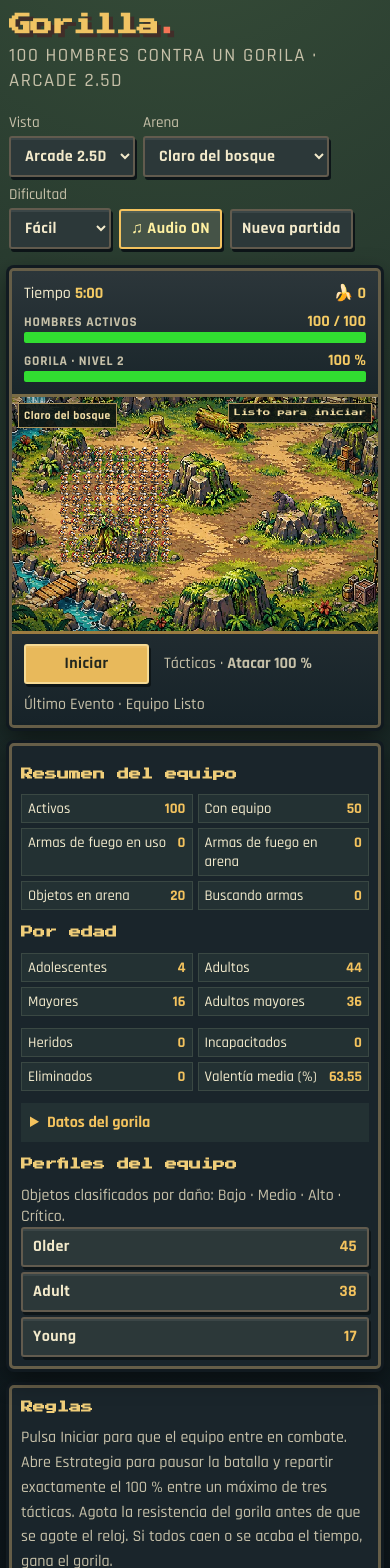
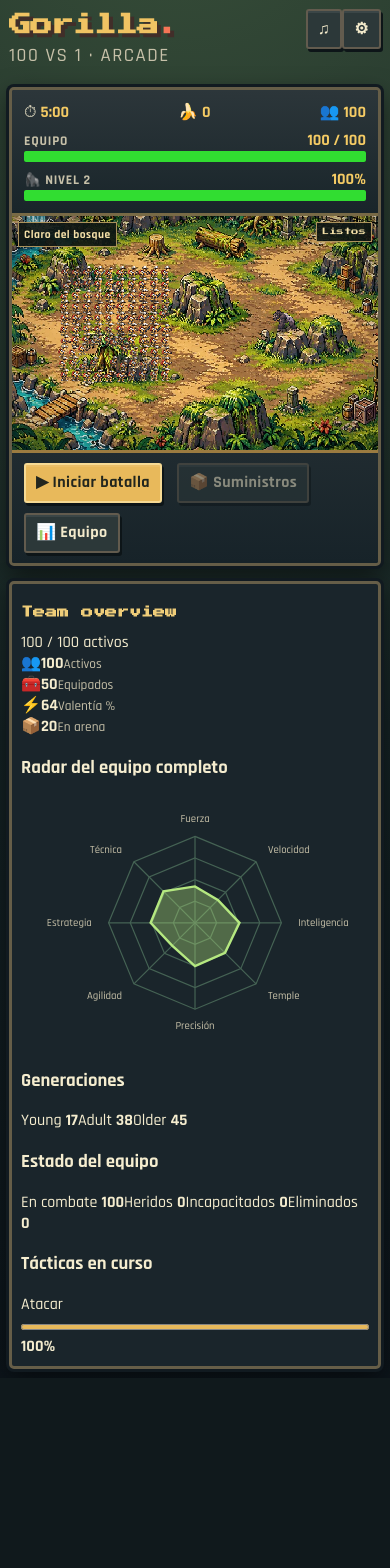
Before and after one commit to BrayanQuirino/gorilla, a React (Vite) app: page / in a window 390 px wide. Shown: the top 1568 px of the page. After the commit the page ends 1378 px from the top, so only its background shows below. Built offline with nearby package versions, Linux system fonts and the light colour scheme.

Commit message:
Create mobile-first battle HUD, expandable settings and visual team stats; show all tactics

```diff
--- a/src/main.jsx
+++ b/src/main.jsx
@@ -1,11 +1,11 @@
 import React, { useEffect, useRef, useState } from 'react';
 import { createRoot } from 'react-dom/client';
 import catalogo from './data/objetos.json';
-import { crear_sorteo_objetos, preparar_equipo, habilidades, radar_arquetipo } from './roster.js';
-import { alto, ancho, avanzar_batalla, crear_batalla, activo, aplicar_plan, comprar_suministro, dificultades, clase_danio, danio_humano, radio_ataque, rango_golpe_gorila, velocidad_gorila, duracion_segunda_vida, reanudar_segunda_vida, en_furia } from './battle.js';
+import { crear_sorteo_objetos, preparar_equipo, habilidades } from './roster.js';
+import { alto, ancho, avanzar_batalla, crear_batalla, activo, aplicar_plan, comprar_suministro, dificultades, duracion_segunda_vida, reanudar_segunda_vida, en_furia } from './battle.js';
 import { crear_dibujante } from './arena.js';
 import { crear_dibujante_3d } from './arena3d.js';
-import { ARENAS, TACTICAS, SUMINISTROS, resumir_equipo } from './rules.js';
+import { ARENAS, TACTICAS, SUMINISTROS } from './rules.js';
 import retrato_furia from './art/gorila-segunda-vida.webp';
 import { crear_audio_arcade } from './audio.js';
 import './style.css';
@@ -52,83 +52,54 @@ const categorias = {
   Exploración: ['buscar_armas', 'distraer'],
 };
 
-function Cifras({ entradas }) {
-  return <dl className="cifras">
-    {entradas.map(([nombre, valor]) => <div key={nombre}><dt>{nombre}</dt><dd>{formato.format(valor)}</dd></div>)}
-  </dl>;
+
+function Segmento({ titulo, grupos }) {
+  const total=grupos.reduce((acc,g)=>acc+g.valor,0)||1;
+  return <section className="estadistica-visual">
+    <h3>{titulo}</h3>
+    <div className="barra-segmentos" role="img" aria-label={grupos.map(g=>g.nombre+': '+g.valor).join(', ')}>
+      {grupos.filter(g=>g.valor>0).map(g=><div key={g.nombre} title={g.nombre+': '+g.valor}
+        style={{width:(100*g.valor/total)+'%',background:g.color}} />)}
+    </div>
+    <div className="leyenda">{grupos.map(g=><span key={g.nombre}><i style={{background:g.color}} />{g.nombre} <b>{g.valor}</b></span>)}</div>
+  </section>;
 }
-
-function PanelEquipo({ batalla, perfil, cambiar_perfil }) {
-  const perfiles = new Map();
-  for (const hombre of batalla.hombres) {
-    if (!perfiles.has(hombre.arquetipo)) perfiles.set(hombre.arquetipo, []);
-    perfiles.get(hombre.arquetipo).push(hombre);
+function Indicador({titulo,valor,icono}) {
+  return <div className="indicador"><span aria-hidden="true">{icono}</span><strong>{formato.format(valor)}</strong><small>{titulo}</small></div>;
 }
-  const miembros = perfiles.get(perfil);
-  const radar = radar_arquetipo[perfil];
-  const activos = batalla.hombres.filter(activo);
-  const en_suelo = batalla.armas_suelo.filter(objeto => !objeto.recogido_por);
-  const resumen = resumir_equipo(batalla.hombres, en_suelo);
-  const armas = activos.filter(hombre => hombre.objeto?.tipo === 'fuego').length;
-  const armas_suelo = en_suelo.filter(item => item.objeto.tipo === 'fuego').length;
-  const media_valentia = activos.length ? activos.reduce((total, hombre) => total + hombre.valentia, 0) / activos.length : 0;
-  const g = batalla.gorila;
-  const [golpe_min, golpe_max] = rango_golpe_gorila(g);
-  return <aside aria-label="Resumen del equipo">
-    {miembros ? <>
-      <button onClick={() => cambiar_perfil(null)}>← Todos los perfiles</button>
-      <h2>{perfil}</h2>
-      <p>{miembros.filter(activo).length} activos de {miembros.length} · Radar base del perfil</p>
-      <Radar radar={radar} />
-      <Cifras entradas={habilidades.map((eje, indice) => [etiquetas[indice], radar[eje]])} />
-      <h2>Vida y daño por integrante</h2>
-      <p>Daño máximo por impacto acertado, en puntos de vida del gorila. Baja hasta 30 % en el límite del alcance.</p>
-      <div className="fichas-perfil">
-        {miembros.map(hombre => {
-          const disparo = hombre.objeto?.tipo === 'fuego' && hombre.objeto.municion > 0;
-          return <div key={hombre.id}>
-            <strong>#{hombre.id} · {hombre.edad} años</strong>
-            <span>{formato.format(hombre.vida)} / {formato.format(hombre.vida_maxima)} PV</span>
-            <small>{activo(hombre) ? `${formato.format(danio_humano(hombre, disparo, g.fase === 'recuperacion' ? 1.35 : 1))} PV máx. por ${disparo ? 'disparo' : 'golpe'} · Objeto: ${clase_danio(hombre.objeto)}` : hombre.estado}</small>
-          </div>;
-        })}
+function PanelEquipo({ batalla }) {
+  const vivos=batalla.hombres.filter(activo),total=batalla.hombres.length;
+  const promedio=Object.fromEntries(habilidades.map(eje=>[eje,vivos.length
+    ? vivos.reduce((s,h)=>s+h.radar[eje],0)/vivos.length:0]));
+  const tipo=nombre=>batalla.hombres.filter(h=>h.arquetipo===nombre).length;
+  const equipados=vivos.filter(h=>h.objeto).length;
+  const lesionados=vivos.filter(h=>h.estado==='herido').length;
+  const incapacitados=batalla.hombres.filter(h=>h.estado==='incapacitado').length;
+  const eliminados=batalla.hombres.filter(h=>h.estado==='eliminado').length;
+  const valentia=vivos.length?Math.round(vivos.reduce((s,h)=>s+h.valentia,0)/vivos.length):0;
+  return <aside className="panel-equipo" aria-label="Estadísticas gráficas del equipo">
+    <div className="panel-titulo"><h2>Team overview</h2><span>{vivos.length} / {total} activos</span></div>
+    <div className="indicadores">
+      <Indicador titulo="Activos" valor={vivos.length} icono="👥"/>
+      <Indicador titulo="Equipados" valor={equipados} icono="🧰"/>
+      <Indicador titulo="Valentía %" valor={valentia} icono="⚡"/>
+      <Indicador titulo="En arena" valor={batalla.armas_suelo.filter(o=>!o.recogido_por).length} icono="📦"/>
     </div>
-    </> : <>
-      <h2>Resumen del equipo</h2>
-      <Cifras entradas={[
-        ['Activos', activos.length], ['Con equipo', resumen.armados],
-        ['Armas de fuego en uso', armas], ['Armas de fuego en arena', armas_suelo],
-        ['Objetos en arena', en_suelo.length], ['Buscando armas', activos.filter(h => h.orden === 'buscar_armas').length],
+    <div className="equipo-radar"><h3>Radar del equipo completo</h3><Radar radar={promedio} /></div>
+    <Segmento titulo="Generaciones" grupos={[
+      {nombre:'Young',valor:tipo('Young'),color:'#6ddac5'},
+      {nombre:'Adult',valor:tipo('Adult'),color:'#eec368'},
+      {nombre:'Older',valor:tipo('Older'),color:'#a9a8f2'}
     ]} />
-      <h2>Por edad</h2>
-      <Cifras entradas={[
-        ['Adolescentes', resumen.edades.adolescentes],
-        ['Adultos', resumen.edades.jovenes + resumen.edades.adultos],
-        ['Mayores', resumen.edades.mayores], ['Adultos mayores', resumen.edades.ancianos],
+    <Segmento titulo="Estado del equipo" grupos={[
+      {nombre:'En combate',valor:Math.max(0,vivos.length-lesionados),color:'#71d58b'},
+      {nombre:'Heridos',valor:lesionados,color:'#f1b34f'},
+      {nombre:'Incapacitados',valor:incapacitados,color:'#e58a53'},
+      {nombre:'Eliminados',valor:eliminados,color:'#bd6268'}
     ]} />
-      <Cifras entradas={[
-        ['Heridos', activos.filter(h => h.estado === 'herido').length],
-        ['Incapacitados', batalla.hombres.filter(h => h.estado === 'incapacitado').length],
-        ['Eliminados', batalla.hombres.filter(h => h.estado === 'eliminado').length],
-        ['Valentía media (%)', media_valentia],
-      ]} />
-      <details className="ficha-gorila">
-        <summary>Datos del gorila</summary>
-        <Cifras entradas={[
-          ['Vida actual (PV)', g.vida], ['Vida máxima (PV)', g.vida_maxima],
-          ['Fuerza (×)', g.fuerza], ['Persecución (u/s)', velocidad_gorila.persecucion],
-          ['Repliegue (u/s)', velocidad_gorila.repliegue], ['Embestida (u/s)', velocidad_gorila.embestida], ['Alcance del golpe (u)', radio_ataque(g, 'barrido')],
-          ['Daño mínimo (PV)', golpe_min], ['Daño máximo (PV)', golpe_max],
-        ]} />
-        <p>Daño de un golpe directo antes de defensa. Disminuye con la distancia. El lanzamiento quita entre 92 % y 116 % de la vida máxima del combatiente.</p>
-      </details>
-      <h2>Perfiles del equipo</h2>
-      <p>Objetos clasificados por daño: Bajo · Medio · Alto · Crítico.</p>
-      <div className="perfiles">
-        {[...perfiles].sort((a, b) => b[1].length - a[1].length || a[0].localeCompare(b[0], 'es')).map(([nombre, grupo]) =>
-          <button key={nombre} onClick={() => cambiar_perfil(nombre)}><span>{nombre}</span><strong>{grupo.length}</strong></button>)}
+    <div className="tacticas-grafico"><h3>Tácticas en curso</h3>
+      {Object.entries(batalla.plan).map(([id,valor])=><div key={id}><span>{TACTICAS[id].nombre}</span><progress value={valor} max="100"/><b>{valor}%</b></div>)}
     </div>
-    </>}
   </aside>;
 }
 
@@ -150,81 +121,67 @@ const descripciones = {
   distraer: 'Rodean al gorila a distancia para atraer su atención.',
 };
 
-function MenuEstrategia({ dialogo, batalla, categoria, cambiar_categoria, plan, cambiar_plan, comprar, reanudar, cancelar }) {
-  const elegidas = Object.entries(plan);
-  const disponible = 100 - elegidas.reduce((total, [, porcentaje]) => total + porcentaje, 0);
-  function porcentaje(id, valor) {
-    const siguiente = {...plan};
+
+function MenuEstrategia({dialogo,batalla,categoria,cambiar_categoria,plan,cambiar_plan,comprar,reanudar,cancelar}) {
+  const entradas=Object.entries(TACTICAS);
+  const suma=Object.values(plan).reduce((a,b)=>a+b,0);
+  function porcentaje(id,valor) {
+    const siguiente={...plan};
     const actual=siguiente[id]||0;
+    if(valor===actual)return;
     if(valor===0) {
-      if(elegidas.length<=1)return;
+      if(Object.keys(siguiente).length===1)return;
       delete siguiente[id];
       const destino=Object.keys(siguiente).sort((a,b)=>siguiente[b]-siguiente[a])[0];
       siguiente[destino]+=actual;
     } else if(!actual) {
-      if(elegidas.length>=3)return;
       const donante=Object.keys(siguiente).sort((a,b)=>siguiente[b]-siguiente[a])[0];
-      const cesion=Math.min(valor,siguiente[donante]-5);
-      if(cesion<5)return;
-      siguiente[donante]-=cesion;
-      siguiente[id]=cesion;
+      const cantidad=Math.min(valor,Math.max(0,siguiente[donante]-5));
+      if(cantidad<5)return;
+      siguiente[donante]-=cantidad;siguiente[id]=cantidad;
+    } else if(valor>actual) {
+      let falta=valor-actual;
+      for(const otro of Object.keys(siguiente).filter(x=>x!==id).sort((a,b)=>siguiente[b]-siguiente[a])) {
+        const mover=Math.min(falta,siguiente[otro]-5);
+        siguiente[otro]-=mover;falta-=mover;
+        if(!falta)break;
+      }
+      siguiente[id]=valor-falta;
     } else {
-      let diferencia=valor-actual;
-      if(diferencia>0) {
-        for(const otro of Object.keys(siguiente).filter(x=>x!==id).sort((a,b)=>siguiente[b]-siguiente[a])) {
-          const movible=Math.min(diferencia,siguiente[otro]-5);
-          siguiente[otro]-=movible;diferencia-=movible;
-          if(!diferencia)break;
-        }
-        siguiente[id]=valor-diferencia;
-      } else if(diferencia<0) {
       const destino=Object.keys(siguiente).filter(x=>x!==id).sort((a,b)=>siguiente[b]-siguiente[a])[0];
       if(!destino)return;
-        siguiente[id]=valor;
-        siguiente[destino]-=diferencia;
-      }
+      siguiente[destino]+=actual-valor;siguiente[id]=valor;
     }
     cambiar_plan(siguiente);
   }
   return <dialog ref={dialogo} className="menu-estrategia" aria-labelledby="titulo-estrategia"
-    onCancel={evento => { evento.preventDefault(); cancelar(); }}>
-    <header>
-      <h2 id="titulo-estrategia">Estrategia</h2>
-      <p>Reparte el 100 % de los hombres activos entre un máximo de tres tácticas.</p>
-    </header>
-    <div className="tabs-retro" role="group" aria-label="Categorías de estrategia">
-      {[...Object.keys(categorias), 'Suministros'].map(nombre => <button key={nombre}
-        aria-pressed={categoria === nombre} onClick={() => cambiar_categoria(nombre)}>{nombre}</button>)}
+    onCancel={e=>{e.preventDefault();cancelar();}}>
+    <header className="menu-cabecera"><h2 id="titulo-estrategia">{categoria==='Suministros'?'📦 Suministros':'⚔️ Tácticas'}</h2>
+      <button onClick={cancelar} aria-label="Cerrar">✕</button></header>
+    <div className="tabs-retro">
+      <button aria-pressed={categoria!=='Suministros'} onClick={()=>cambiar_categoria('Combate')}>⚔️ Tácticas</button>
+      <button aria-pressed={categoria==='Suministros'} onClick={()=>cambiar_categoria('Suministros')}>📦 Suministros</button>
     </div>
-    {categoria === 'Suministros' ? <>
-      <p className="saldo">🍌 {batalla.bananas} bananas disponibles · {batalla.entregas.length} paquetes en camino</p>
-      <div className="lista-suministros">{Object.entries(SUMINISTROS).map(([id, suministro]) =>
-        <button key={id} disabled={batalla.bananas < suministro.costo || (suministro.solo_con_reservas && !batalla.reservas)}
-          onClick={() => comprar(id)}><span>{suministro.nombre}</span><strong>{suministro.costo} 🍌</strong></button>)}</div>
-    </> : <>
-      <div className="reparto-tactico">
-        {elegidas.map(([id, valor]) => <div key={id}>
-          <label>{TACTICAS[id].nombre} · {valor} %
-            <input type="range" aria-label={`Porcentaje para ${TACTICAS[id].nombre}`}
-              min="0" max="100" step="5" value={valor}
-              onChange={evento => porcentaje(id, Number(evento.target.value))} />
-          </label>
-          <button onClick={() => porcentaje(id, 0)} aria-label={`Quitar ${TACTICAS[id].nombre}`}>Quitar</button>
-        </div>)}
-        <p role="status">Asignado: {100-disponible} % / 100 % · {elegidas.length} de 3 tácticas</p>
+    {categoria==='Suministros'?
+      <><p className="saldo">🍌 {batalla.bananas} · {batalla.entregas.length} en camino</p>
+      <div className="lista-suministros">{Object.entries(SUMINISTROS).map(([id,item])=>
+        <button key={id} disabled={batalla.bananas<item.costo||(item.solo_con_reservas&&!batalla.reservas)}
+          onClick={()=>comprar(id)}><span>{item.nombre}</span><strong>{item.costo} 🍌</strong></button>)}</div></>
+      :<><div className="total-tactico"><span>Equipo asignado</span><strong>{suma}%</strong></div>
+      <div className="tacticas-todas">{entradas.map(([id,t])=>{
+        const valor=plan[id]||0;
+        return <div className="tactica-fila" key={id}>
+          <div className="tactica-cabecera"><strong>{t.nombre}</strong><b>{valor}%</b></div>
+          <div className="tactica-ajuste">
+            <input type="range" aria-label={t.nombre} min="0" max="100" step="5" value={valor}
+              onChange={e=>porcentaje(id,Number(e.target.value))}/>
+            <button disabled={valor===0&&Math.max(...Object.values(plan))<=5}
+              onClick={()=>porcentaje(id,valor?0:10)}>{valor?'✕':'+'}</button>
           </div>
-      <div className="ordenes">
-        {categorias[categoria].map(id => <button key={id} aria-pressed={Boolean(plan[id])}
-          disabled={Boolean(plan[id]) || elegidas.length >= 3 || Math.max(...Object.values(plan)) <= 5}
-          onClick={() => porcentaje(id, id === 'buscar_armas' ? 10 : 25)}>
-          <strong>{TACTICAS[id].nombre}</strong><span>{descripciones[id]}</span>
-        </button>)}
-      </div>
-    </>}
-    <footer>
-      <button onClick={cancelar}>Cerrar sin aplicar tácticas</button>
-      <button className="principal" disabled={disponible!==0} onClick={reanudar}>Reanudar</button>
-    </footer>
+        </div>;
+      })}</div></>}
+    <footer><button onClick={cancelar}>Cancelar</button>
+      <button className="principal" onClick={reanudar} disabled={suma!==100}>Aplicar y jugar</button></footer>
   </dialog>;
 }
 
@@ -237,7 +194,7 @@ function App() {
   const [modo_visual, cambiar_modo_visual] = useState('3d');
   const [categoria, cambiar_categoria] = useState('Combate');
   const [plan, cambiar_plan] = useState({});
-  const [perfil, cambiar_perfil] = useState(null);
+  const [panel_movil, cambiar_panel_movil] = useState(null);
   const [, actualizar_panel] = useState(0);
   const canvas = useRef(null);
   const dibujar = useRef(null);
@@ -252,7 +209,6 @@ function App() {
   const gorila = batalla.gorila;
   const anuncio = gorila.segunda_vida === 'anuncio';
   const activos = batalla.hombres.filter(activo).length;
-  const ultimo_evento = batalla.eventos.at(-1);
   const segundos = Math.ceil(batalla.tiempo);
   const reloj = `${Math.floor(segundos / 60)}:${String(segundos % 60).padStart(2, '0')}`;
 
@@ -322,7 +278,8 @@ function App() {
     return () => clearTimeout(aviso);
   }, [batalla, anuncio]);
 
-  function abrir_estrategia() {
+  function abrir_estrategia(seccion='Combate') {
+    cambiar_categoria(seccion);
     cambiar_plan({ ...batalla.plan });
     cambiar_pausa(true);
     dialogo.current.showModal();
@@ -343,7 +300,7 @@ function App() {
     indice_sonido.current=0;
     cambiar_arte_listo(false);
     cambiar_batalla(partida(nivel, arena));
-    cambiar_perfil(null);
+    cambiar_panel_movil(null);
     cambiar_inicio(false);
     cambiar_categoria('Combate');
     cambiar_pausa(false);
@@ -356,61 +313,68 @@ function App() {
     }
   }
 
-  return <main>
-    <header className="cabecera">
-      <div><h1>Gorilla<span>.</span></h1><p>100 hombres contra un gorila · Arcade 2.5D</p></div>
-      <div className="configuracion">
-        <label>Vista <select aria-label="Vista" value={modo_visual} onChange={e => { cambiar_arte_listo(false); cambiar_modo_visual(e.target.value); }}><option value="3d">Arcade 2.5D</option><option value="2d">Retro 2D</option></select></label>
-        <label>Arena <select aria-label="Arena" value={arena_elegida} onChange={evento=>{const id=evento.target.value;cambiar_arena(id);nueva_partida(dificultad,id);}}>{Object.entries(ARENAS).map(([id,a])=><option value={id} key={id}>{a.nombre}</option>)}</select></label>
-        <label>Dificultad <select aria-label="Dificultad" value={dificultad} onChange={evento => {
-          const nivel = Number(evento.target.value);
-          cambiar_dificultad(nivel);
-          nueva_partida(nivel);
-        }}>{dificultades.map((nombre, indice) => <option value={indice} key={nombre}>{nombre}</option>)}</select></label>
-        <button type="button" aria-pressed={sonido} onClick={() => cambiar_sonido(v=>!v)}>{sonido ? "♫ Audio ON" : "♫ Audio OFF"}</button>
-        <button onClick={() => nueva_partida()}>Nueva partida</button>
+  return <main className="juego-app">
+    <header className="cabecera movil-cabecera">
+      <div className="marca"><h1>Gorilla<span>.</span></h1><p>100 vs 1 · ARCADE</p></div>
+      <div className="cabecera-acciones">
+        <button onClick={()=>cambiar_sonido(v=>!v)} aria-label={sonido?'Silenciar':'Activar audio'}>{sonido?'♫':'♪̸'}</button>
+        <button onClick={()=>cambiar_panel_movil('ajustes')} aria-label="Ajustes">⚙</button>
       </div>
     </header>
     <div className="tablero">
       <section className="campo" aria-label="Campo de combate">
         <div className="marcador">
-          <div className="datos-marcador"><span>Tiempo <strong>{reloj}</strong></span><span>🍌 <strong>{batalla.bananas}</strong></span></div>
-          <Barra nombre="Hombres activos" valor={activos} maximo={100} detalle={`${activos} / 100`} />
-          <Barra nombre={`Gorila · Nivel ${gorila.nivel}${en_furia(gorila) ? ' · Furia' : ''}`} valor={gorila.vida} maximo={gorila.vida_maxima}
-            detalle={`${Math.ceil(gorila.vida / gorila.vida_maxima * 100)} %`} />
+          <div className="datos-marcador"><span>⏱ <strong>{reloj}</strong></span>
+            <span>🍌 <strong>{batalla.bananas}</strong></span>
+            <span>👥 <strong>{activos}</strong></span></div>
+          <Barra nombre="Equipo" valor={activos} maximo={100} detalle={activos+' / 100'}/>
+          <Barra nombre={'🦍 Nivel '+gorila.nivel+(en_furia(gorila)?' · Furia':'')}
+            valor={gorila.vida} maximo={gorila.vida_maxima}
+            detalle={Math.ceil(gorila.vida/gorila.vida_maxima*100)+'%'}/>
         </div>
         <div className="arena" aria-busy={cargando_arena}>
-          <canvas key={modo_visual} ref={canvas} width={ancho} height={alto} aria-label={ARENAS[batalla.arena].nombre} />
+          <canvas key={modo_visual} ref={canvas} width={ancho} height={alto} aria-label={ARENAS[batalla.arena].nombre}/>
           <div className="nombre-arena">{ARENAS[batalla.arena].nombre}</div>
-          {(batalla.resultado || !iniciada || en_pausa || cargando_arena) && (
-            <div className="estado" role="status">
-              {batalla.resultado || (cargando_arena ? 'Cargando arena' : iniciada ? 'Pausa táctica' : 'Listo para iniciar')}
-            </div>
-          )}
-          {anuncio && <div className="segunda-vida" role="status" aria-label="Segunda vida del gorila">
-            <img src={retrato_furia} alt="" />
-            <strong>Segunda vida</strong>
-            <span>Furia permanente</span>
+          {(batalla.resultado||!iniciada||en_pausa||cargando_arena)&&
+            <div className="estado" role="status">{batalla.resultado||
+              (cargando_arena?'Cargando arena':iniciada?'Pausa':'Listos')}</div>}
+          {anuncio&&<div className="segunda-vida" role="status" aria-label="Segunda vida del gorila">
+            <img src={retrato_furia} alt=""/>
+            <strong>SEGUNDA VIDA</strong><span>+15% de vida · Furia permanente</span>
           </div>}
         </div>
-        <div className="controles-arcade">
-          {!iniciada ? <button className="principal" disabled={cargando_arena} onClick={() => { audio.current?.activar(sonido); cambiar_inicio(true); }}>Iniciar</button> : <button ref={boton_estrategia} className="principal" aria-haspopup="dialog"
-            disabled={Boolean(batalla.resultado) || cargando_arena || anuncio} onClick={abrir_estrategia}>Estrategia</button>}
-          <p>Tácticas · <strong>{Object.entries(batalla.plan).map(([id, valor]) => `${TACTICAS[id].nombre} ${valor} %`).join(' · ') || 'Guardia'}</strong></p>
-          <p className="ultimo-evento">Último evento · {ultimo_evento?.tipo.replaceAll('_', ' ') || 'Equipo listo'}</p>
+        <div className="controles-arcade botones-juego">
+          {!iniciada?
+            <button className="principal" disabled={cargando_arena}
+              onClick={()=>{audio.current?.activar(sonido);cambiar_inicio(true);}}>▶ Iniciar batalla</button>:
+            <button className="principal" ref={boton_estrategia}
+              disabled={Boolean(batalla.resultado)||cargando_arena||anuncio}
+              onClick={()=>abrir_estrategia('Combate')}>⚔️ Tácticas</button>}
+          <button disabled={!iniciada||Boolean(batalla.resultado)||cargando_arena||anuncio}
+            onClick={()=>abrir_estrategia('Suministros')}>📦 Suministros</button>
+          <button onClick={()=>cambiar_panel_movil('equipo')}>📊 Equipo</button>
         </div>
       </section>
-      <PanelEquipo batalla={batalla} perfil={perfil} cambiar_perfil={cambiar_perfil} />
+      <div className="panel-escritorio"><PanelEquipo batalla={batalla}/></div>
     </div>
-    <section className="reglas"><h2>Reglas</h2>
-      <p>Pulsa Iniciar para que el equipo entre en combate. Abre Estrategia para pausar la batalla y repartir exactamente el 100 % entre un máximo de tres tácticas. Agota la resistencia del gorila antes de que se agote el reloj.
-        Si todos caen o se acaba el tiempo, gana el gorila.</p>
-      <p>Cada hombre tiene ocho habilidades, una edad de 18 a 100 años y puede empezar sin objeto o con uno sorteado del catálogo de 1,000.
-        La edad modifica sus habilidades físicas y el miedo puede hacerlo retroceder.</p>
-    </section>
+    {panel_movil&&<div className="hoja-fondo" onClick={()=>cambiar_panel_movil(null)}>
+      <section role="dialog" aria-modal="true" aria-label={panel_movil==='ajustes'?'Ajustes':'Equipo'}
+        className="hoja-movil" onClick={e=>e.stopPropagation()}>
+        <div className="hoja-cabecera"><h2>{panel_movil==='ajustes'?'⚙ Ajustes':'📊 Equipo'}</h2>
+          <button onClick={()=>cambiar_panel_movil(null)} aria-label="Cerrar">✕</button></div>
+        {panel_movil==='equipo'?<PanelEquipo batalla={batalla}/>:<div className="ajustes-panel">
+          <label>Vista<select value={modo_visual} onChange={e=>{cambiar_arte_listo(false);cambiar_modo_visual(e.target.value);}}>
+            <option value="3d">Arcade 2.5D</option><option value="2d">Retro 2D</option></select></label>
+          <label>Arena<select value={arena_elegida} onChange={e=>{const id=e.target.value;cambiar_arena(id);nueva_partida(dificultad,id);}}>
+            {Object.entries(ARENAS).map(([id,item])=><option key={id} value={id}>{item.nombre}</option>)}</select></label>
+          <label>Dificultad<select value={dificultad} onChange={e=>{const n=Number(e.target.value);cambiar_dificultad(n);nueva_partida(n);}}>
+            {dificultades.map((d,i)=><option key={d} value={i}>{d}</option>)}</select></label>
+          <button className="principal" onClick={()=>{nueva_partida();cambiar_panel_movil(null);}}>↻ Nueva partida</button>
+        </div>}
+      </section></div>}
     <MenuEstrategia dialogo={dialogo} batalla={batalla} categoria={categoria}
-      cambiar_categoria={cambiar_categoria} plan={plan} cambiar_plan={cambiar_plan} comprar={comprar}
-      reanudar={reanudar} cancelar={cerrar_estrategia} />
+      cambiar_categoria={cambiar_categoria} plan={plan} cambiar_plan={cambiar_plan}
+      comprar={comprar} reanudar={reanudar} cancelar={cerrar_estrategia}/>
   </main>;
 }
 
```
Lines whose indentation alone changed are shown as unchanged.
